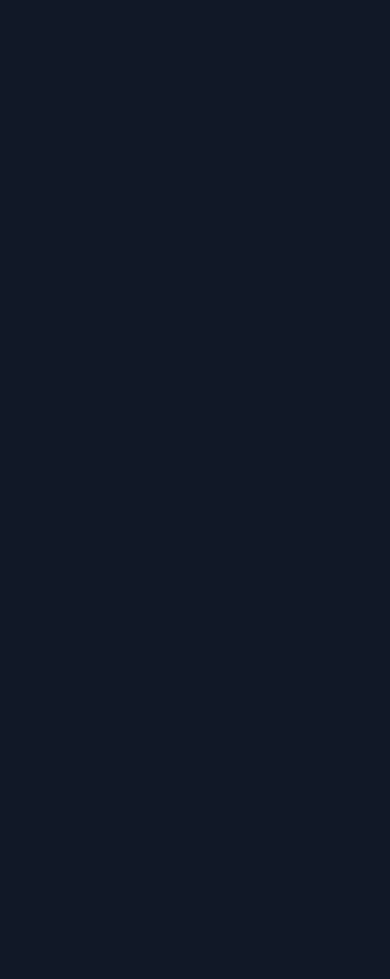
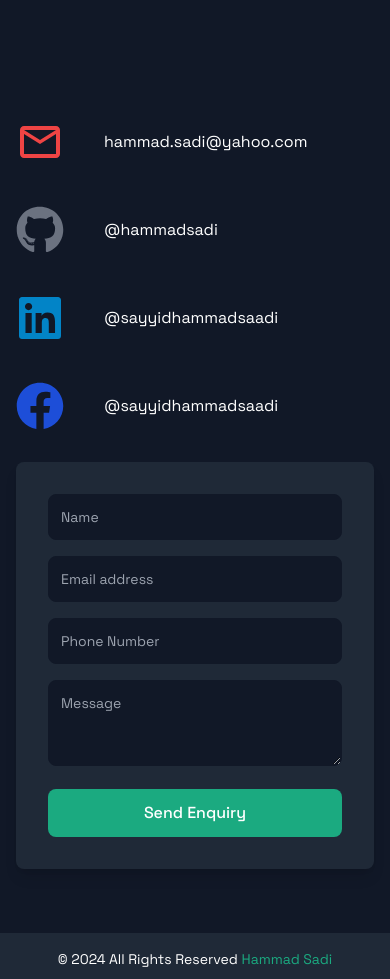
Before and after one commit to hammadsadi/hamma-saadi, a React (Vite) app: page / in a window 390 px wide. Shown: the part 3320-4299 px from the top of the page. Before the commit the page ends 3374 px from the top, so only its background shows below. Built offline with nearby package versions, Linux system fonts and the light colour scheme.

Commit message:
Added Footer and Update Contact info

```diff
--- a/src/App.jsx
+++ b/src/App.jsx
@@ -1,4 +1,6 @@
 import About from "./components/About/About";
+import Contact from "./components/Contact/Contact";
+import Footer from "./components/Footer/Footer";
 import Hero from "./components/Hero/Hero";
 import Navbar from "./components/Navbar/Navbar";
 import Portfolio from "./components/Portfolio/Portfolio";
@@ -10,6 +12,8 @@ function App() {
       <Hero />
       <About />
       <Portfolio />
+      <Contact />
+      <Footer />
     </>
   );
 }
--- /dev/null
+++ b/src/components/Contact/Contact.jsx
@@ -0,0 +1,107 @@
+import { MdOutlineEmail } from "react-icons/md";
+import { FaLinkedin, FaFacebook, FaGithub } from "react-icons/fa";
+
+const Contact = () => {
+  return (
+    <div>
+      <section className="">
+        <div className="mx-auto max-w-screen-lg text-white rounded-lg px-4 py-16 sm:px-6 lg:px-8">
+          <div className="grid grid-cols-1 place-items-center gap-x-16 gap-y-8 md:grid-cols-5">
+            <div className="md:col-span-2 flex flex-row flex-wrap gap-10 md:gap-0  md:flex-col  lg:py-12 w-full text-center md:space-y-8">
+              <div className="flex items-center gap-10">
+                <MdOutlineEmail className="text-5xl text-red-500" />{" "}
+                <span>hammad.sadi@yahoo.com</span>
+              </div>
+              <div className="flex items-center gap-10">
+                <FaGithub className="text-5xl text-gray-500" />{" "}
+                <span>@hammadsadi</span>
+              </div>
+              <div className="flex items-center gap-10">
+                <FaLinkedin className="text-5xl text-sky-600" />{" "}
+                <span>@sayyidhammadsaadi</span>
+              </div>
+              <div className="flex items-center gap-10">
+                <FaFacebook className="text-5xl text-blue-700" />{" "}
+                <span>@sayyidhammadsaadi</span>
+              </div>
+            </div>
+
+            <div className="rounded-lg bg-gray-800 p-8 shadow-lg md:col-span-3 lg:p-12 w-full">
+              <form
+                action="https://getform.io/f/pboxxpka"
+                method="POST"
+                className="space-y-4"
+              >
+                <div>
+                  <label className="sr-only" htmlFor="name">
+                    Name
+                  </label>
+                  <input
+                    name="name"
+                    className="w-full rounded-lg border border-gray-900 bg-gray-900 focus:outline-none focus:border-[#1baa80] p-3 text-sm"
+                    placeholder="Name"
+                    type="text"
+                    id="name"
+                  />
+                </div>
+
+                <div className="grid grid-cols-1 gap-4 sm:grid-cols-2">
+                  <div>
+                    <label className="sr-only" htmlFor="email">
+                      Email
+                    </label>
+                    <input
+                      name="email"
+                      className="w-full rounded-lg  border border-gray-900 bg-gray-900 focus:outline-none focus:border-[#1baa80] p-3 text-sm"
+                      placeholder="Email address"
+                      type="email"
+                      id="email"
+                    />
+                  </div>
+
+                  <div>
+                    <label className="sr-only" htmlFor="phone">
+                      Phone
+                    </label>
+                    <input
+                      className="w-full rounded-lg  border border-gray-900 bg-gray-900 focus:outline-none focus:border-[#1baa80]  p-3 text-sm"
+                      name="number"
+                      placeholder="Phone Number"
+                      type="tel"
+                      id="phone"
+                    />
+                  </div>
+                </div>
+
+                <div>
+                  <label className="sr-only" htmlFor="message">
+                    Message
+                  </label>
+
+                  <textarea
+                    className="w-full rounded-lg  border border-gray-900 bg-gray-900 focus:outline-none focus:border-[#1baa80]  p-3 text-sm"
+                    placeholder="Message"
+                    name="message"
+                    rows="3"
+                    id="message"
+                  ></textarea>
+                </div>
+
+                <div className="mt-4">
+                  <button
+                    type="submit"
+                    className="inline-block w-full rounded-lg bg-[#1baa80] px-5 py-3 font-medium text-white sm:w-auto"
+                  >
+                    Send Enquiry
+                  </button>
+                </div>
+              </form>
+            </div>
+          </div>
+        </div>
+      </section>
+    </div>
+  );
+};
+
+export default Contact;
--- /dev/null
+++ b/src/components/Footer/Footer.jsx
@@ -0,0 +1,30 @@
+import { FaLinkedin, FaFacebook, FaGithub } from "react-icons/fa";
+const Footer = () => {
+  return (
+    <div className="bg-gray-800 text-white">
+      <div className="container mx-auto py-4">
+        <div className="flex items-center gap-3 flex-col">
+          <p className="text-sm">
+            {" "}
+            &copy; 2024 All Rights Reserved{" "}
+            <span className="text-[#1baa80]"> Hammad Sadi</span>
+          </p>
+          <div className="flex gap-5 md:gap-6">
+            <a href="" className="cursor-pointer">
+              <FaGithub className="text-xl text-gray-500" />
+            </a>
+
+            <a href="" className="cursor-pointer">
+              <FaLinkedin className="text-xl text-sky-600" />
+            </a>
+            <a href="" className="cursor-pointer">
+              <FaFacebook className="text-xl text-blue-700" />
+            </a>
+          </div>
+        </div>
+      </div>
+    </div>
+  );
+};
+
+export default Footer;
--- a/src/components/Portfolio/Portfolio.jsx
+++ b/src/components/Portfolio/Portfolio.jsx
@@ -112,7 +112,7 @@ const Portfolio = () => {
 
       <div className="relative group">
         <div className="w-full h-full absolute -inset-1 bg-gradient-to-r from-[#1BAA80] to-[#004D5C] rounded-lg blur opacity-25 group-hover:opacity-100 transition duration-300"></div>
-        <div className="relative p-3 w-full max-w-[600px] bg-white bg-opacity-10 backdrop-blur-lg rounded-lg">
+        <div className="relative p-3 w-full max-w-[600px] bg-white bg-opacity-10 backdrop-blur-lg rounded-lg overflow-hidden">
           <div className="p-5 bg-gray-800 rounded-lg">
             <div className=" w-full h-80">
               <img
```
